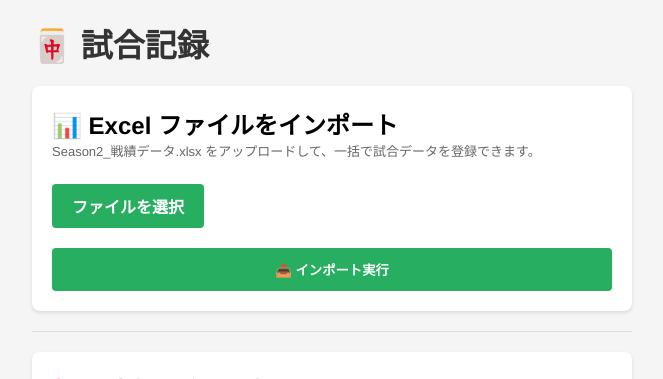
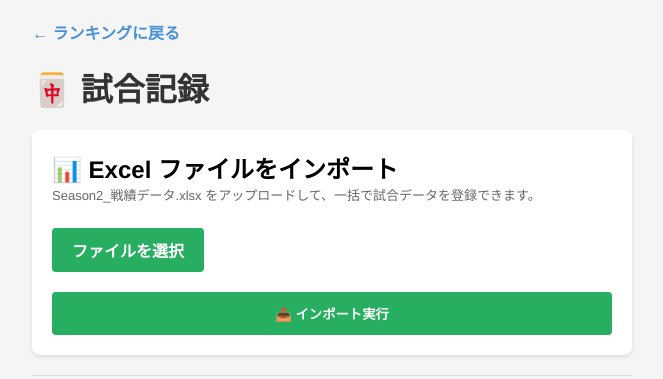
Before and after one commit to pikapikachuwa/C_League, a Flask app: page /record in a window 1280 px wide. Shown: the top 379 px of the page, without its empty margins (308-971 px from the left). Run offline with Flask 3, Linux system fonts and the light colour scheme; data comes from the database, SQL or seed files in the repository; data that the repository does not hold is empty.

Commit message:
Add files via upload

```diff
--- a/templates/record.html
+++ b/templates/record.html
@@ -31,6 +31,7 @@
 </head>
 <body>
 <div class="container">
+    <a href="/" style="display: inline-block; margin-bottom: 20px; color: #4a90d9; text-decoration: none; font-weight: 600;">← ランキングに戻る</a>
     <h1>🀄 試合記録</h1>
 
     <!-- セクション1: Excel インポート -->
```
